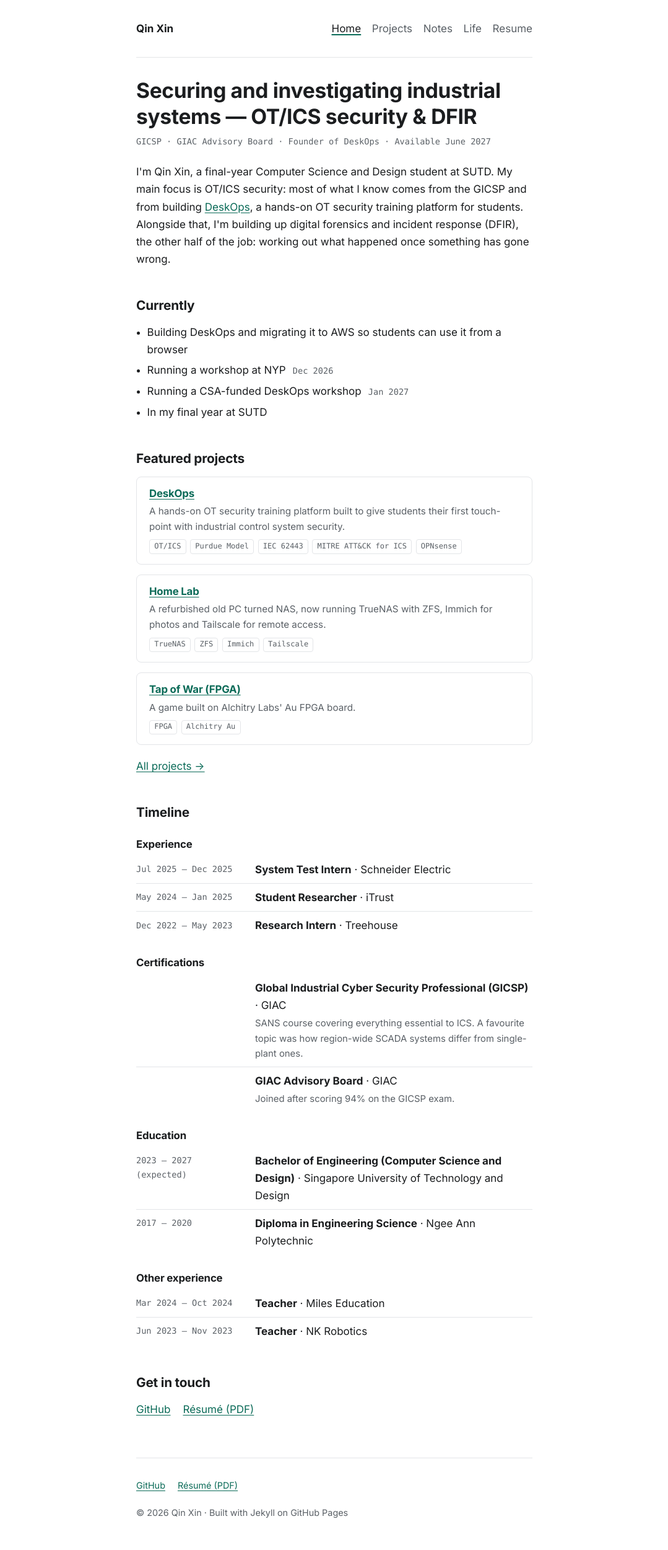
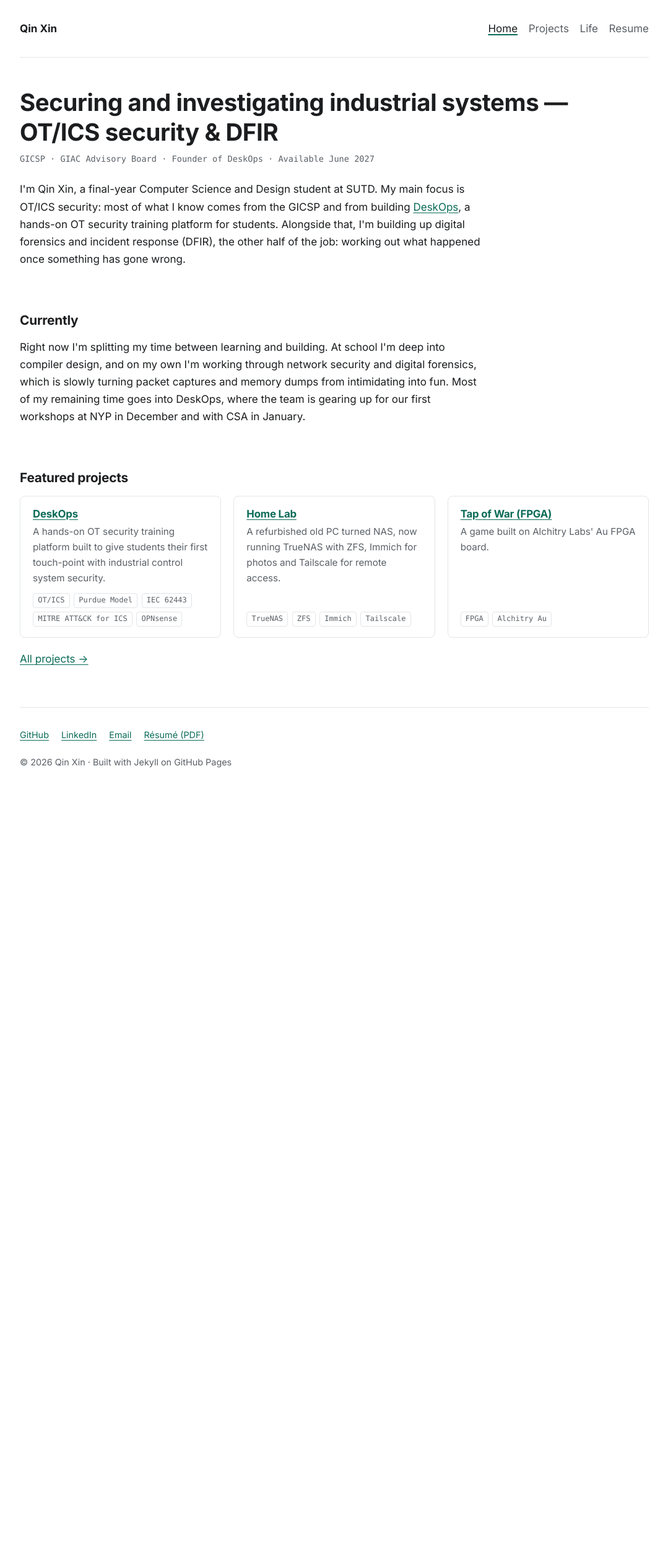
Before and after one commit to kingster121/kingster121.github.io, a Jekyll site: the page built from index.html, in a window 1280 px wide. Shown: the whole page at 62% size, without its empty margins (100-1179 px from the left). Built offline with Jekyll 4.4.1, drawn with Linux system fonts in a browser that asks for light colours; after the commit the page ends 1290 px from its top, so only the background shows below that.

Commit message:
Widen layout, drop notes, simplify home
Widen the container to 1080px with prose capped at 70ch and a
responsive 3/2/1-column project card grid. Remove the notes
collection, page, drafts and nav link. Home now has a Currently
paragraph instead of bullets and no timeline. Footer renders the
contact links once, now with LinkedIn and email.

Co-Authored-By: Claude Opus 5.5 <noreply@anthropic.com>

```diff
--- a/_config.yml
+++ b/_config.yml
@@ -7,8 +7,8 @@ lang: en
 author:
   name: Qin Xin
   github: kingster121
-  linkedin: "" # TODO: your LinkedIn profile URL, e.g. https://www.linkedin.com/in/your-handle/
-  email: "" # TODO: the email address you want shown publicly
+  linkedin: "https://www.linkedin.com/in/qin-xin-lim/"
+  email: "qinxinlim@gmail.com"
 
 # Order of the groups on /projects/
 project_categories:
@@ -21,9 +21,6 @@ collections:
   projects:
     output: true
     permalink: /projects/:name/
-  notes:
-    output: true
-    permalink: /notes/:title/
 
 defaults:
   - scope:
@@ -35,11 +32,6 @@ defaults:
       type: projects
     values:
       layout: project
-  - scope:
-      path: ""
-      type: notes
-    values:
-      layout: note
 
 exclude:
   - README.md
--- a/_data/timeline.yml
+++ /dev/null
@@ -1,41 +0,0 @@
-# Shown on the home page, in this order. Newest first within each group.
-- group: Experience
-  items:
-    - role: System Test Intern
-      org: Schneider Electric
-      dates: Jul 2025 – Dec 2025
-    - role: Student Researcher
-      org: iTrust
-      dates: May 2024 – Jan 2025
-    - role: Research Intern
-      org: Treehouse
-      dates: Dec 2022 – May 2023
-
-- group: Certifications
-  items:
-    - role: Global Industrial Cyber Security Professional (GICSP)
-      org: GIAC
-      dates: "" # TODO: year obtained
-      note: SANS course covering everything essential to ICS. A favourite topic was how region-wide SCADA systems differ from single-plant ones.
-    - role: GIAC Advisory Board
-      org: GIAC
-      dates: "" # TODO: year joined
-      note: Joined after scoring 94% on the GICSP exam.
-
-- group: Education
-  items:
-    - role: Bachelor of Engineering (Computer Science and Design)
-      org: Singapore University of Technology and Design
-      dates: 2023 – 2027 (expected)
-    - role: Diploma in Engineering Science
-      org: Ngee Ann Polytechnic
-      dates: 2017 – 2020
-
-- group: Other experience
-  items:
-    - role: Teacher
-      org: Miles Education
-      dates: Mar 2024 – Oct 2024
-    - role: Teacher
-      org: NK Robotics
-      dates: Jun 2023 – Nov 2023
--- a/_includes/head.html
+++ b/_includes/head.html
@@ -19,12 +19,7 @@
   <meta property="og:description" content="{{ page_desc | escape }}">
   <meta property="og:url" content="{{ page_url }}">
   <meta property="og:locale" content="en_SG">
-  {%- if page.collection == "notes" %}
-  <meta property="og:type" content="article">
-  <meta property="article:published_time" content="{{ page.date | date_to_xmlschema }}">
-  {%- else %}
   <meta property="og:type" content="website">
-  {%- endif %}
   {%- if page.image %}
   <meta property="og:image" content="{{ page.image | absolute_url }}">
   <meta name="twitter:card" content="summary_large_image">
--- a/_layouts/default.html
+++ b/_layouts/default.html
@@ -7,7 +7,7 @@
     <a class="site-name" href="{{ '/' | relative_url }}">Qin Xin</a>
     <nav aria-label="Main">
       <ul>
-        {%- assign nav = "Home|/,Projects|/projects/,Notes|/notes/,Life|/life/" | split: "," -%}
+        {%- assign nav = "Home|/,Projects|/projects/,Life|/life/" | split: "," -%}
         {%- for item in nav -%}
           {%- assign parts = item | split: "|" -%}
           {%- assign href = parts[1] -%}
--- a/assets/style.css
+++ b/assets/style.css
@@ -26,8 +26,8 @@ html { -webkit-text-size-adjust: 100%; }
 
 body {
   margin: 0 auto;
-  max-width: 680px;
-  padding: 0 20px;
+  max-width: 1080px;
+  padding: 0 32px;
   background: var(--bg);
   color: var(--fg);
   font: 17px/1.65 var(--font);
@@ -44,6 +44,9 @@ h3 { font-size: 1.05rem; margin: 1.75rem 0 0.5rem; }
 p, ul, ol, figure { margin: 0 0 1.25rem; }
 img, iframe { max-width: 100%; display: block; }
 hr { border: 0; border-top: 1px solid var(--line); margin: 2.5rem 0; }
+
+/* Wide container, readable prose */
+main p, main ol, main ul:not(.cards):not(.tags):not(.links), main table, main figure { max-width: 70ch; }
 
 code, pre, .date, .tags, .meta { font-family: var(--mono); }
 code { font-size: 0.9em; background: var(--surface); padding: 0.1em 0.3em; border-radius: 4px; }
@@ -87,31 +90,22 @@ th, td { text-align: left; padding: 0.4rem 0.5rem; border-bottom: 1px solid var(
 .tags li { border: 1px solid var(--line); border-radius: 4px; padding: 0.05rem 0.45rem; color: var(--muted); }
 
 /* Home */
-.intro h1 { font-size: 2.1rem; }
+.intro { padding-top: 1rem; }
+.intro h1 { font-size: 2.4rem; }
 .intro .meta { margin-bottom: 1.5rem; }
-.currently { padding-left: 1.1rem; }
-.currently li { margin-bottom: 0.35rem; }
-.currently .date { margin-left: 0.4rem; }
-
-.timeline { list-style: none; padding: 0; }
-.timeline li { display: grid; grid-template-columns: 11rem 1fr; gap: 1rem; padding: 0.5rem 0; border-top: 1px solid var(--line); }
-.timeline li:first-child { border-top: 0; }
-.timeline .date { padding-top: 0.15rem; }
-.timeline p { margin: 0.2rem 0 0; color: var(--muted); font-size: 0.93rem; }
+.home-section { margin-top: 4.5rem; }
+.home-section h2 { margin-top: 0; }
 
 .links { list-style: none; display: flex; flex-wrap: wrap; gap: 0.5rem 1.25rem; padding: 0; }
 
-/* Project cards */
-.cards { list-style: none; padding: 0; display: grid; gap: 1rem; }
-.card { border: 1px solid var(--line); border-radius: 8px; padding: 1rem 1.25rem; }
+/* Project cards: 3 columns on desktop, 2 on tablet, 1 on mobile */
+.cards { list-style: none; padding: 0; display: grid; grid-template-columns: repeat(3, 1fr); gap: 1.25rem; }
+.card { display: flex; flex-direction: column; border: 1px solid var(--line); border-radius: 8px; padding: 1.1rem 1.25rem; }
 .card h3 { margin: 0 0 0.35rem; }
-.card p { margin: 0; color: var(--muted); font-size: 0.95rem; }
-
-/* Notes list */
-.notes { list-style: none; padding: 0; }
-.notes > li { padding: 0.75rem 0; border-top: 1px solid var(--line); }
-.notes > li:first-child { border-top: 0; }
-.notes .date { display: block; }
+.card p { margin: 0 0 0.75rem; color: var(--muted); font-size: 0.95rem; }
+.card .tags { margin-top: auto; }
+@media (max-width: 900px) { .cards { grid-template-columns: repeat(2, 1fr); } }
+@media (max-width: 600px) { .cards { grid-template-columns: 1fr; } }
 
 /* Media */
 .video { position: relative; aspect-ratio: 16 / 9; }
@@ -135,9 +129,9 @@ figcaption { color: var(--muted); font-size: 0.85rem; margin-top: 0.5rem; }
 .site-footer p { margin: 0; }
 
 @media (max-width: 560px) {
-  body { font-size: 16px; }
+  body { font-size: 16px; padding: 0 16px; }
   h1, .intro h1 { font-size: 1.65rem; }
-  .timeline li { grid-template-columns: 1fr; gap: 0.1rem; }
+  .home-section { margin-top: 3.5rem; }
 }
 
 @media print {
--- a/index.html
+++ b/index.html
@@ -8,17 +8,12 @@ description: "Qin Xin — securing and investigating industrial systems. OT/ICS
   <p>I'm Qin Xin, a final-year Computer Science and Design student at SUTD. My main focus is OT/ICS security: most of what I know comes from the GICSP and from building <a href="{{ '/projects/deskops/' | relative_url }}">DeskOps</a>, a hands-on OT security training platform for students. Alongside that, I'm building up digital forensics and incident response (DFIR), the other half of the job: working out what happened once something has gone wrong.</p>
 </section>
 
-<section aria-labelledby="currently">
+<section class="home-section" aria-labelledby="currently">
   <h2 id="currently">Currently</h2>
-  <ul class="currently">
-    <li>Building DeskOps and migrating it to AWS so students can use it from a browser</li>
-    <li>Running a workshop at NYP <span class="date">Dec 2026</span></li> <!-- TODO: what is the NYP workshop about? (DeskOps? audience?) -->
-    <li>Running a CSA-funded DeskOps workshop <span class="date">Jan 2027</span></li>
-    <li>In my final year at SUTD</li>
-  </ul>
+  <p>Right now I'm splitting my time between learning and building. At school I'm deep into compiler design, and on my own I'm working through network security and digital forensics, which is slowly turning packet captures and memory dumps from intimidating into fun. Most of my remaining time goes into DeskOps, where the team is gearing up for our first workshops at NYP in December and with CSA in January.</p>
 </section>
 
-<section aria-labelledby="featured">
+<section class="home-section" aria-labelledby="featured">
   <h2 id="featured">Featured projects</h2>
   {%- assign featured = site.projects | where: "featured", true | sort: "order", "last" %}
   <ul class="cards">
@@ -28,26 +23,3 @@ description: "Qin Xin — securing and investigating industrial systems. OT/ICS
   </ul>
   <p><a href="{{ '/projects/' | relative_url }}">All projects →</a></p>
 </section>
-
-<section aria-labelledby="timeline">
-  <h2 id="timeline">Timeline</h2>
-  {%- for group in site.data.timeline %}
-  <h3>{{ group.group }}</h3>
-  <ol class="timeline">
-    {%- for item in group.items %}
-    <li>
-      <span class="date">{{ item.dates }}</span>
-      <div>
-        <strong>{{ item.role }}</strong> · {{ item.org }}
-        {%- if item.note %}<p>{{ item.note }}</p>{% endif %}
-      </div>
-    </li>
-    {%- endfor %}
-  </ol>
-  {%- endfor %}
-</section>
-
-<section aria-labelledby="contact">
-  <h2 id="contact">Get in touch</h2>
-  {% include links.html %}
-</section>
--- a/projects/index.html
+++ b/projects/index.html
@@ -17,7 +17,7 @@ description: "Projects by Qin Xin across OT & security, DFIR, hardware and more,
     {%- endfor %}
   </ul>
   {%- else %}
-  <p class="muted">Nothing here yet. In the meantime, see the <a href="{{ '/notes/' | relative_url }}">notes</a>.</p>
+  <p class="muted">Nothing here yet.</p>
   {%- endif %}
 </section>
 {%- endfor %}
```
Also changed, not shown: _layouts/note.html (deleted, +0 -16 lines), _notes/2026-10-04-investigating-modbus-traffic-from-a-deskops-attack-scenario.md (deleted, +0 -16 lines), _notes/2026-10-04-memory-forensics-with-volatility-3.md (deleted, +0 -16 lines), notes/index.html (deleted, +0 -25 lines), README.md.
